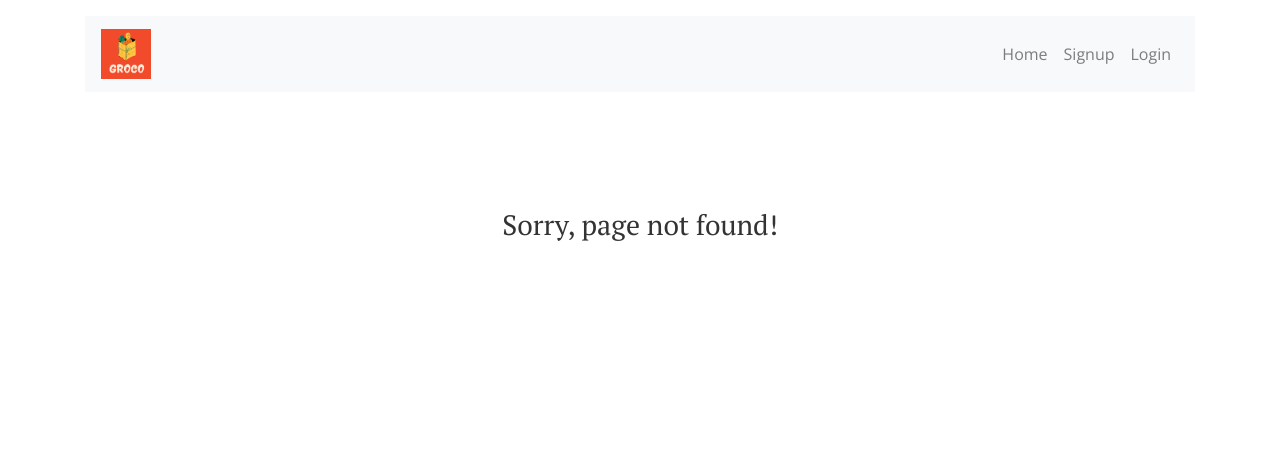
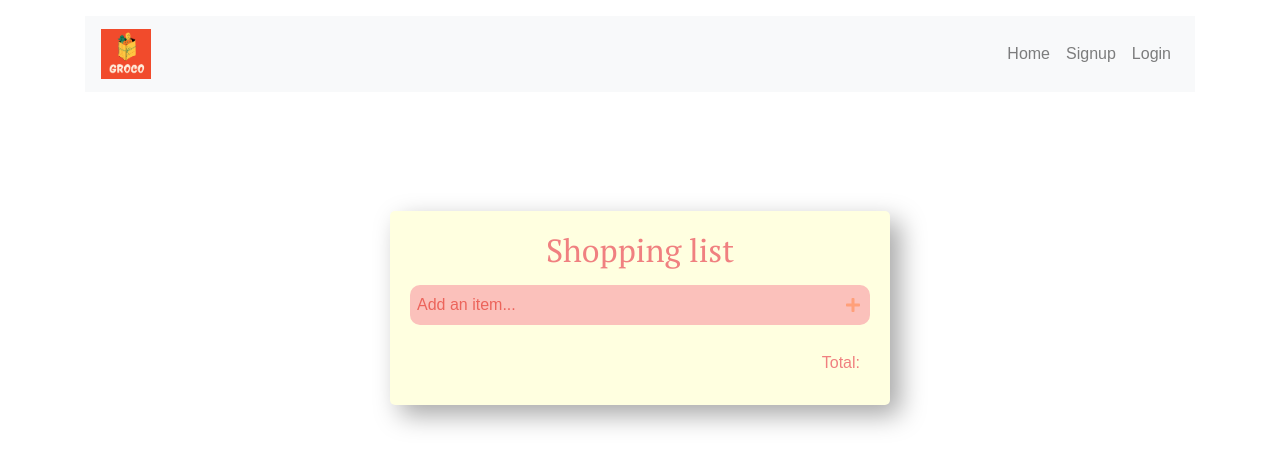
Before and after one commit to arhands/groco, a React (Create React App) app: page /shopping in a window 1280 px wide. Before the commit this address had no page. Shown: the top 466 px of the page. Built offline with nearby package versions, Linux system fonts and the light colour scheme.

Commit message:
shopping list

```diff
--- a/package.json
+++ b/package.json
@@ -3,6 +3,9 @@
   "version": "0.1.0",
   "private": true,
   "dependencies": {
+    "@fortawesome/fontawesome-svg-core": "^1.2.30",
+    "@fortawesome/free-solid-svg-icons": "^5.14.0",
+    "@fortawesome/react-fontawesome": "^0.1.11",
     "@emotion/react": "^11.7.1",
     "@emotion/styled": "^11.6.0",
     "@mui/material": "^5.3.1",
--- a/src/Routes.js
+++ b/src/Routes.js
@@ -11,6 +11,7 @@
 import MealPlans from "./components/MealPlans/MealPlans";
 import SinglePlan from "./components/SinglePlan/SinglePlan";
 import EditMealPlan from "./components/EditMealPlan/EditMealPlan";
+import Shopping from "./components/Shopping/Shopping";
 
 export default function Routes() {
 
@@ -46,6 +47,9 @@
             <Route exact path="/profile">
                 <Profile/>
             </Route>
+            <Route exact path ="/shopping">
+                <Shopping />
+            </Route>
             <Route>
                 <NotFound />
             </Route>
--- a/src/components/Landing/Landing.js
+++ b/src/components/Landing/Landing.js
@@ -20,8 +20,12 @@
                     <Button style={{ backgroundColor: '#f14b2c' }} block size="lg" >Recipes</Button>
                 </Link>
                 <Button style={{ backgroundColor: '#f14b2c' }} block size="lg" >Groceries</Button>
-                <Button style={{ backgroundColor: '#f14b2c' }} block size="lg" >Shopping List</Button>
+                <Link to = "/shopping">
+                    <Button style={{ backgroundColor: '#f14b2c' }} block size="lg" >Shopping List</Button>
+                </Link>
+
                 <Button style={{ backgroundColor: '#f14b2c' }} block size="lg" >Meal Plans</Button>
+
             </ListGroup>
         </div>
     )
--- /dev/null
+++ b/src/components/Shopping/Shopping.css
@@ -0,0 +1,132 @@
+
+  body {
+    margin: 0;
+    padding: 0;
+    font-family: sans-serif;
+    color: lightcoral;
+  }
+
+  .App {
+    font-family: sans-serif;
+    text-align: center;
+  }
+
+  .app-background {
+    background-color: white;
+    display: flex;
+    justify-content: center;
+    align-items: center;
+    min-height: 50vh;
+  }
+
+  .main-container {
+    background-color: lightyellow;
+    width: 500px;
+    height: min-content;
+    border-radius: 5px;
+    padding: 20px;
+    box-shadow: 10px 10px 26px 0px rgba(0, 0, 0, 0.35);
+  }
+
+  .title {
+    text-align: center;
+  }
+
+  .add-item-box {
+    background: #fbc1bb;
+    color: lightsalmon;
+    margin-top: 1em;
+    margin-bottom: 1em;
+    display: flex;
+    align-items: center;
+    border-radius: 10px;
+    padding: 5px;
+  }
+
+  .add-item-box svg {
+    margin: 5px;
+  }
+
+  .add-item-input {
+    box-sizing: border-box;
+    border: none;
+    background: transparent;
+    color: lightcoral;
+    width: 100%;
+    height: 30px;
+  }
+
+  input::placeholder {
+    color: #ec645b;
+  }
+  input:focus {
+    outline: 0;
+  }
+
+  .item-list {
+    display: flex;
+    flex-direction: column;
+  }
+
+  .item-container {
+    display: flex;
+    align-items: center;
+    justify-content: space-between;
+    padding: 20px 0 20px 0;
+    border-bottom: 1px #fbc1bb solid;
+  }
+
+  .item-name {
+    cursor: pointer;
+  }
+
+  .item-name svg {
+    margin-left: 5px;
+    margin-right: 5px;
+  }
+
+  .item-action-buttons {
+    /* width: 30%; */
+    display: flex;
+    justify-content: space-between;
+  }
+
+  .remove-button {
+    color: white;
+    background-color: red;
+  }
+
+  .total {
+    float: right;
+    padding: 10px;
+  }
+
+  .quantity {
+    display: flex;
+    align-items: center;
+    border: 1px solid #ec645b;
+    background: white;
+    border-radius: 50px;
+    font-size: 12px;
+    color: #ec645b;
+    min-width: 70px;
+    justify-content: space-between;
+  }
+
+  button {
+    background: transparent;
+    border: none;
+    margin: 3px;
+    color: #ec645b;
+  }
+  button:focus {
+    outline: 0;
+  }
+
+  button:hover {
+    cursor: pointer;
+  }
+
+  .completed {
+    text-decoration: line-through;
+  }
--- /dev/null
+++ b/src/components/Shopping/Shopping.js
@@ -0,0 +1,106 @@
+import React, { useState } from 'react';
+import './Shopping.css';
+import { FontAwesomeIcon } from '@fortawesome/react-fontawesome';
+import { faCircle, faCheckCircle, faPlus, faChevronLeft ,faChevronRight} from '@fortawesome/free-solid-svg-icons';
+
+const Shopping = () => {
+
+	const [items, setItems] = useState([
+
+	]);
+
+	const [inputValue, setInputValue] = useState('');
+	const [totalItemCount, setTotalItemCount] = useState();
+
+	const handleAddButtonClick = () => {
+		const newItem = {
+			itemName: inputValue,
+			quantity: 1,
+			isSelected: false,
+		};
+
+		const newItems = [...items, newItem];
+
+		setItems(newItems);
+		setInputValue('');
+		calculateTotal();
+	};
+
+	const handleQuantityIncrease = (index) => {
+		const newItems = [...items];
+
+		newItems[index].quantity++;
+
+		setItems(newItems);
+		calculateTotal();
+	};
+
+	const handleQuantityDecrease = (index) => {
+		const newItems = [...items];
+
+		newItems[index].quantity--;
+
+		setItems(newItems);
+		calculateTotal();
+	};
+
+	const toggleComplete = (index) => {
+		const newItems = [...items];
+
+		newItems[index].isSelected = !newItems[index].isSelected;
+
+		setItems(newItems);
+	};
+
+	const calculateTotal = () => {
+		const totalItemCount = items.reduce((total, item) => {
+			return total + item.quantity;
+		}, 0);
+
+		setTotalItemCount(totalItemCount);
+	};
+
+	return (
+		<div className='app-background'>
+
+			<div className='main-container'>
+			<div><h2>Shopping list</h2></div>
+				<div className='add-item-box'>
+					<input value={inputValue} onChange={(event) => setInputValue(event.target.value)} className='add-item-input' placeholder='Add an item...' />
+					<FontAwesomeIcon icon={faPlus} onClick={() => handleAddButtonClick()} />
+				</div>
+				<div className='item-list'>
+					{items.map((item, index) => (
+						<div className='item-container'>
+							<div className='item-name' onClick={() => toggleComplete(index)}>
+								{item.isSelected ? (
+									<>
+										<FontAwesomeIcon icon={faCheckCircle} />
+										<span className='completed'>{item.itemName}</span>
+									</>
+								) : (
+									<>
+										<FontAwesomeIcon icon={faCircle} />
+										<span>{item.itemName}</span>
+									</>
+								)}
+							</div>
+							<div className='quantity'>
+								<button>
+									<FontAwesomeIcon icon={faChevronLeft} onClick={() => handleQuantityDecrease(index)} />
+								</button>
+								<span> {item.quantity} </span>
+								<button>
+									<FontAwesomeIcon icon={faChevronRight} onClick={() => handleQuantityIncrease(index)} />
+								</button>
+							</div>
+						</div>
+					))}
+				</div>
+				<div className='total'>Total: {totalItemCount}</div>
+			</div>
+		</div>
+	);
+};
+
+export default Shopping;
```
Also changed, not shown: 1 other file (tests, documents, lock files or other folders).
